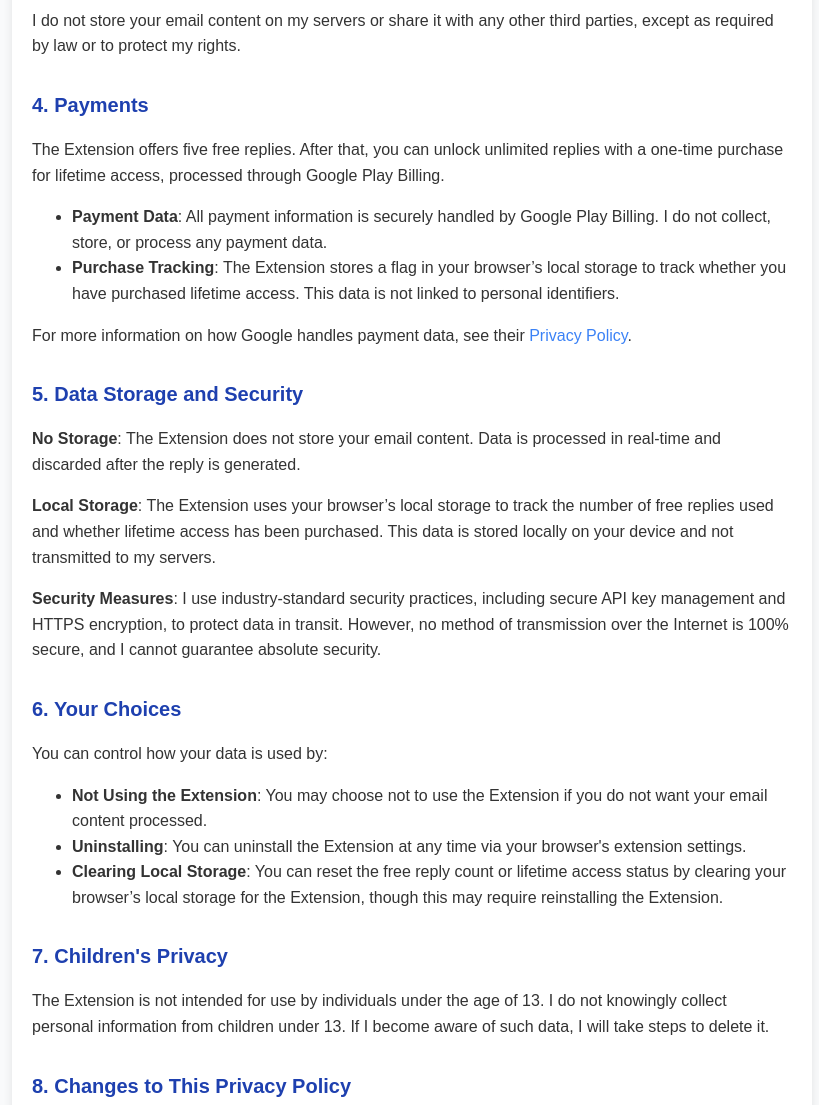
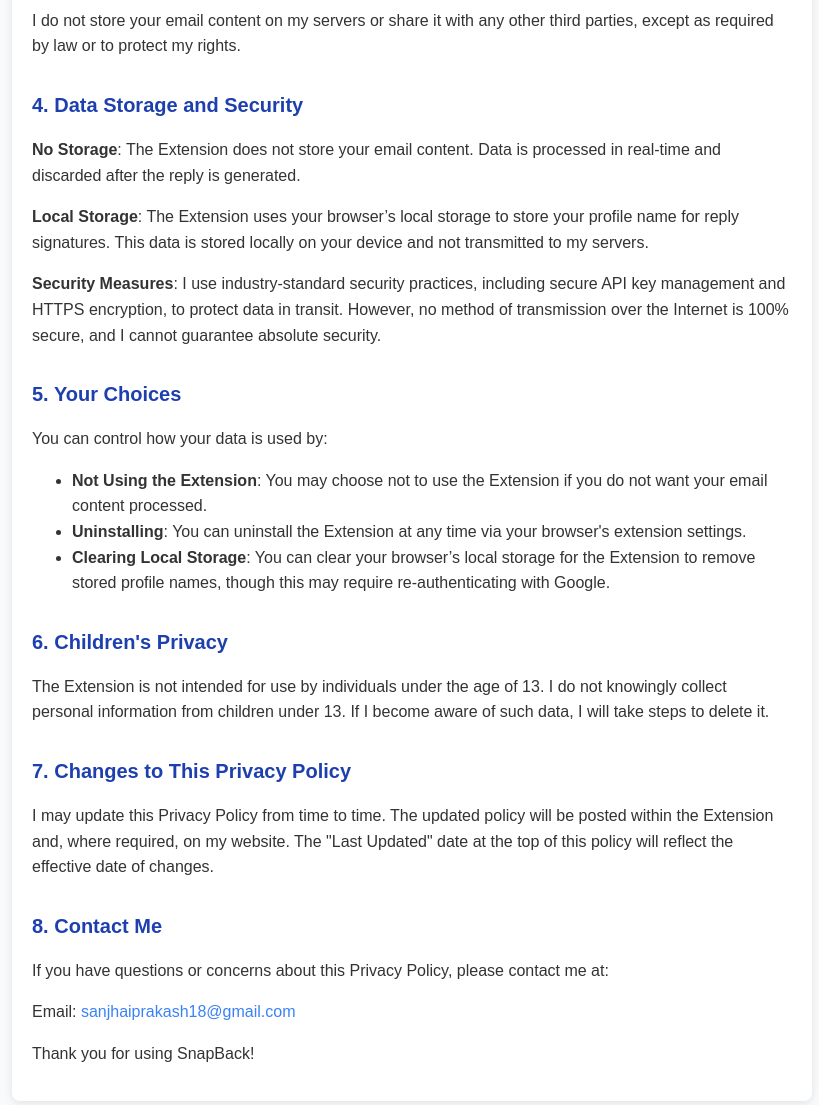
Before and after one commit to SanjhaiPrakash18/snapback-privacy, a plain HTML site: page index.html in a window 1280 px wide. Shown: the part 920-2025 px from the top of the page, without its empty margins (228-1047 px from the left). Drawn offline with Linux system fonts and the light colour scheme.

Commit message:
Add files via upload

```diff
--- a/index.html
+++ b/index.html
@@ -54,7 +54,7 @@
 <body>
   <div class="container">
     <h1>SnapBack Privacy Policy</h1>
-    <p class="last-updated">Last Updated: April 24, 2025</p>
+    <p class="last-updated">Last Updated: May 6, 2025</p>
     <p>I, Sanjhai Prakash B, am committed to protecting your privacy. This Privacy Policy explains how I collect, use, disclose, and safeguard your information when you use the SnapBack Chrome extension ("the Extension"). By using the Extension, you agree to the terms of this Privacy Policy.</p>
 
     <h2>1. Information I Collect</h2>
@@ -79,34 +79,26 @@
     </ul>
     <p>I do not store your email content on my servers or share it with any other third parties, except as required by law or to protect my rights.</p>
 
-    <h2>4. Payments</h2>
-    <p>The Extension offers five free replies. After that, you can unlock unlimited replies with a one-time purchase for lifetime access, processed through Google Play Billing.</p>
-    <ul>
-      <li><strong>Payment Data</strong>: All payment information is securely handled by Google Play Billing. I do not collect, store, or process any payment data.</li>
-      <li><strong>Purchase Tracking</strong>: The Extension stores a flag in your browser’s local storage to track whether you have purchased lifetime access. This data is not linked to personal identifiers.</li>
-    </ul>
-    <p>For more information on how Google handles payment data, see their <a href="https://policies.google.com/privacy" target="_blank">Privacy Policy</a>.</p>
-
-    <h2>5. Data Storage and Security</h2>
+    <h2>4. Data Storage and Security</h2>
     <p><strong>No Storage</strong>: The Extension does not store your email content. Data is processed in real-time and discarded after the reply is generated.</p>
-    <p><strong>Local Storage</strong>: The Extension uses your browser’s local storage to track the number of free replies used and whether lifetime access has been purchased. This data is stored locally on your device and not transmitted to my servers.</p>
+    <p><strong>Local Storage</strong>: The Extension uses your browser’s local storage to store your profile name for reply signatures. This data is stored locally on your device and not transmitted to my servers.</p>
     <p><strong>Security Measures</strong>: I use industry-standard security practices, including secure API key management and HTTPS encryption, to protect data in transit. However, no method of transmission over the Internet is 100% secure, and I cannot guarantee absolute security.</p>
 
-    <h2>6. Your Choices</h2>
+    <h2>5. Your Choices</h2>
     <p>You can control how your data is used by:</p>
     <ul>
       <li><strong>Not Using the Extension</strong>: You may choose not to use the Extension if you do not want your email content processed.</li>
       <li><strong>Uninstalling</strong>: You can uninstall the Extension at any time via your browser's extension settings.</li>
-      <li><strong>Clearing Local Storage</strong>: You can reset the free reply count or lifetime access status by clearing your browser’s local storage for the Extension, though this may require reinstalling the Extension.</li>
+      <li><strong>Clearing Local Storage</strong>: You can clear your browser’s local storage for the Extension to remove stored profile names, though this may require re-authenticating with Google.</li>
     </ul>
 
-    <h2>7. Children's Privacy</h2>
+    <h2>6. Children's Privacy</h2>
     <p>The Extension is not intended for use by individuals under the age of 13. I do not knowingly collect personal information from children under 13. If I become aware of such data, I will take steps to delete it.</p>
 
-    <h2>8. Changes to This Privacy Policy</h2>
+    <h2>7. Changes to This Privacy Policy</h2>
     <p>I may update this Privacy Policy from time to time. The updated policy will be posted within the Extension and, where required, on my website. The "Last Updated" date at the top of this policy will reflect the effective date of changes.</p>
 
-    <h2>9. Contact Me</h2>
+    <h2>8. Contact Me</h2>
     <p>If you have questions or concerns about this Privacy Policy, please contact me at:</p>
     <p>Email: <a href="mailto:sanjhaiprakash18@gmail.com">sanjhaiprakash18@gmail.com</a></p>
 
```
